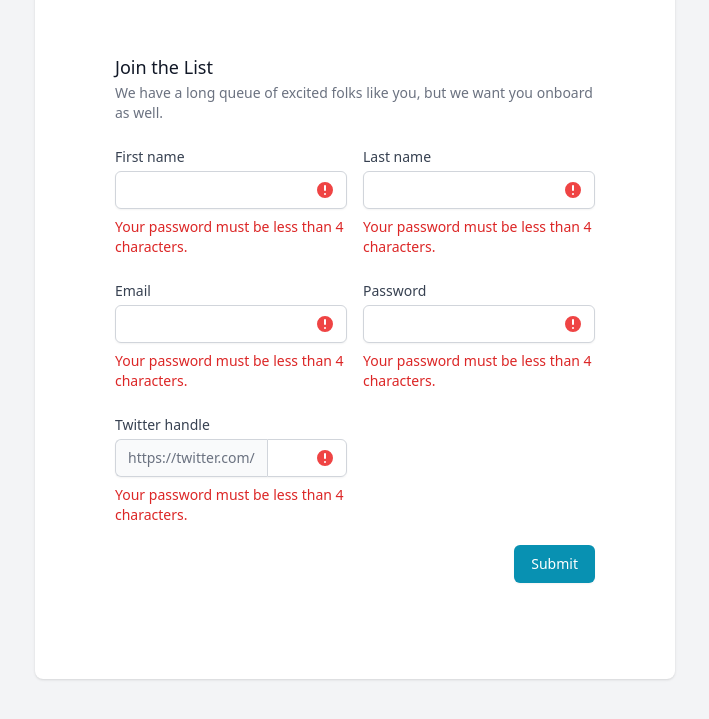
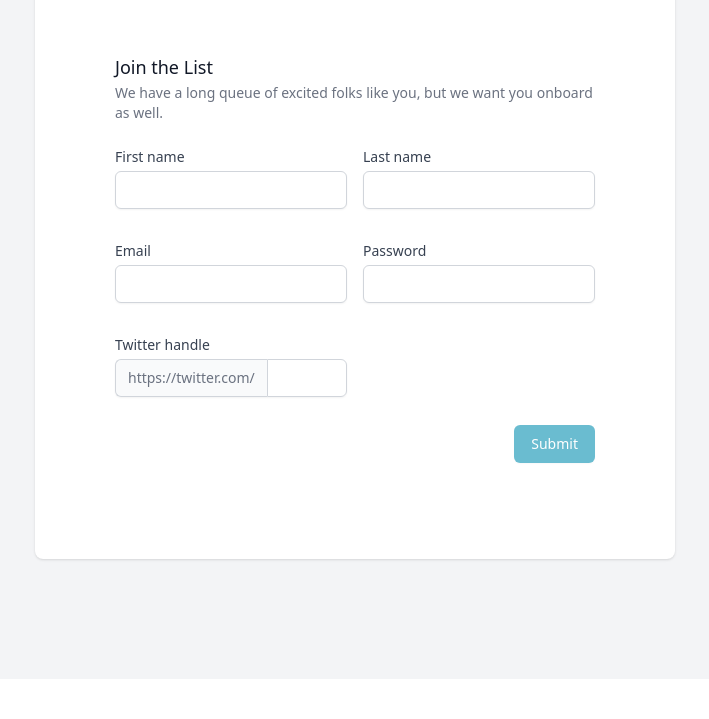
Before and after one commit to christiannwamba/formik-validation, a React (Create React App) app: page / in a window 1280 px wide. Shown: the part 121-840 px from the top of the page, without its empty margins (285-994 px from the left). After the commit the page ends 800 px from the top, so only its background shows below. Built offline with nearby package versions, Linux system fonts and the light colour scheme.

Commit message:
Validation

```diff
--- a/src/App.js
+++ b/src/App.js
@@ -1,5 +1,7 @@
 import React from 'react';
 import { ExclamationCircleIcon } from '@heroicons/react/solid';
+import { useFormik } from 'formik';
+import * as Yup from 'yup';
 
 function TextInput({ label, name, errorMessage, type = 'text', ...rest }) {
   return (
@@ -15,12 +17,14 @@ function TextInput({ label, name, errorMessage, type = 'text', ...rest }) {
           className="shadow-sm focus:ring-cyan-500 focus:border-cyan-500 block w-full sm:text-sm border-gray-300 rounded-md"
           {...rest}
         />
+        {errorMessage ? (
           <div className="absolute inset-y-0 right-0 pr-3 flex items-center pointer-events-none">
             <ExclamationCircleIcon
               className="h-5 w-5 text-red-500"
               aria-hidden="true"
             />
           </div>
+        ) : null}
       </div>
       <p className="mt-2 text-sm text-red-600" id="email-error">
         {errorMessage}
@@ -29,7 +33,14 @@ function TextInput({ label, name, errorMessage, type = 'text', ...rest }) {
   );
 }
 
-function URLInput({ label, name, errorMessage, type = 'text', prefix, ...rest }) {
+function URLInput({
+  label,
+  name,
+  errorMessage,
+  type = 'text',
+  prefix,
+  ...rest
+}) {
   return (
     <>
       <label htmlFor={name} className="block text-sm font-medium text-gray-700">
@@ -46,12 +57,14 @@ function URLInput({ label, name, errorMessage, type = 'text', prefix, ...rest })
           className="flex-1 focus:ring-cyan-500 focus:border-cyan-500 block w-full min-w-0 rounded-none rounded-r-md sm:text-sm border-gray-300"
           {...rest}
         />
+        {errorMessage ? (
           <div className="absolute inset-y-0 right-0 pr-3 flex items-center pointer-events-none">
             <ExclamationCircleIcon
               className="h-5 w-5 text-red-500"
               aria-hidden="true"
             />
           </div>
+        ) : null}
       </div>
       <p className="mt-2 text-sm text-red-600" id="email-error">
         {errorMessage}
@@ -61,6 +74,27 @@ function URLInput({ label, name, errorMessage, type = 'text', prefix, ...rest })
 }
 
 function App() {
+  const formik = useFormik({
+    initialValues: {
+      firstName: '',
+      lastName: '',
+      email: '',
+      password: '',
+      twitter: '',
+    },
+    validationSchema: Yup.object({
+      firstName: Yup.string().required('Your first name is required'),
+      lastName: Yup.string().required('Your last name is required'),
+      email: Yup.string()
+        .required('Your email is required')
+        .email('Please provide a valid email address'),
+      password: '',
+      twitter: Yup.string().required('Your twitter handle is required'),
+    }),
+    onSubmit: (values) => {
+      console.log(values);
+    },
+  });
 
   return (
     <div className="bg-gray-100 min-h-screen py-20">
@@ -74,7 +108,7 @@ function App() {
             onboard as well.
           </p>
         </div>
-        <form>
+        <form onSubmit={formik.handleSubmit}>
           <div>
             <div>
               <div className="mt-6 grid grid-cols-1 gap-y-6 gap-x-4 sm:grid-cols-6">
@@ -83,7 +117,12 @@ function App() {
                     label="First name"
                     name="firstName"
                     type="text"
-                    errorMessage="Your password must be less than 4 characters."
+                    onChange={formik.handleChange}
+                    onBlur={formik.handleBlur}
+                    value={formik.values.firstName}
+                    errorMessage={
+                      formik.touched.firstName && formik.errors.firstName
+                    }
                   />
                 </div>
 
@@ -92,7 +131,12 @@ function App() {
                     label="Last name"
                     name="lastName"
                     type="text"
-                    errorMessage="Your password must be less than 4 characters."
+                    onChange={formik.handleChange}
+                    onBlur={formik.handleBlur}
+                    value={formik.values.lastName}
+                    errorMessage={
+                      formik.touched.lastName && formik.errors.lastName
+                    }
                   />
                 </div>
 
@@ -101,7 +145,10 @@ function App() {
                     label="Email"
                     name="email"
                     type="email"
-                    errorMessage="Your password must be less than 4 characters."
+                    onChange={formik.handleChange}
+                    onBlur={formik.handleBlur}
+                    value={formik.values.email}
+                    errorMessage={formik.touched.email && formik.errors.email}
                   />
                 </div>
 
@@ -110,7 +157,12 @@ function App() {
                     label="Password"
                     name="password"
                     type="password"
-                    errorMessage="Your password must be less than 4 characters."
+                    onChange={formik.handleChange}
+                    onBlur={formik.handleBlur}
+                    value={formik.values.password}
+                    errorMessage={
+                      formik.touched.password && formik.errors.password
+                    }
                   />
                 </div>
 
@@ -119,7 +171,12 @@ function App() {
                     label="Twitter handle"
                     name="twitter"
                     prefix="https://twitter.com/"
-                    errorMessage="Your password must be less than 4 characters."
+                    onChange={formik.handleChange}
+                    onBlur={formik.handleBlur}
+                    value={formik.values.twitter}
+                    errorMessage={
+                      formik.touched.twitter && formik.errors.twitter
+                    }
                   />
                 </div>
               </div>
@@ -130,7 +187,8 @@ function App() {
             <div className="flex justify-end">
               <button
                 type="submit"
-                className="ml-3 inline-flex justify-center py-2 px-4 border border-transparent shadow-sm text-sm font-medium rounded-md text-white bg-cyan-600 hover:bg-cyan-700 focus:outline-none focus:ring-2 focus:ring-offset-2 focus:ring-cyan-500"
+                disabled={!(formik.isValid && formik.dirty)}
+                className="disabled:opacity-60 disabled:hover:bg-cyan-600 ml-3 inline-flex justify-center py-2 px-4 border border-transparent shadow-sm text-sm font-medium rounded-md text-white bg-cyan-600 hover:bg-cyan-700 focus:outline-none focus:ring-2 focus:ring-offset-2 focus:ring-cyan-500"
               >
                 Submit
               </button>
```
Lines whose indentation alone changed are shown as unchanged.
